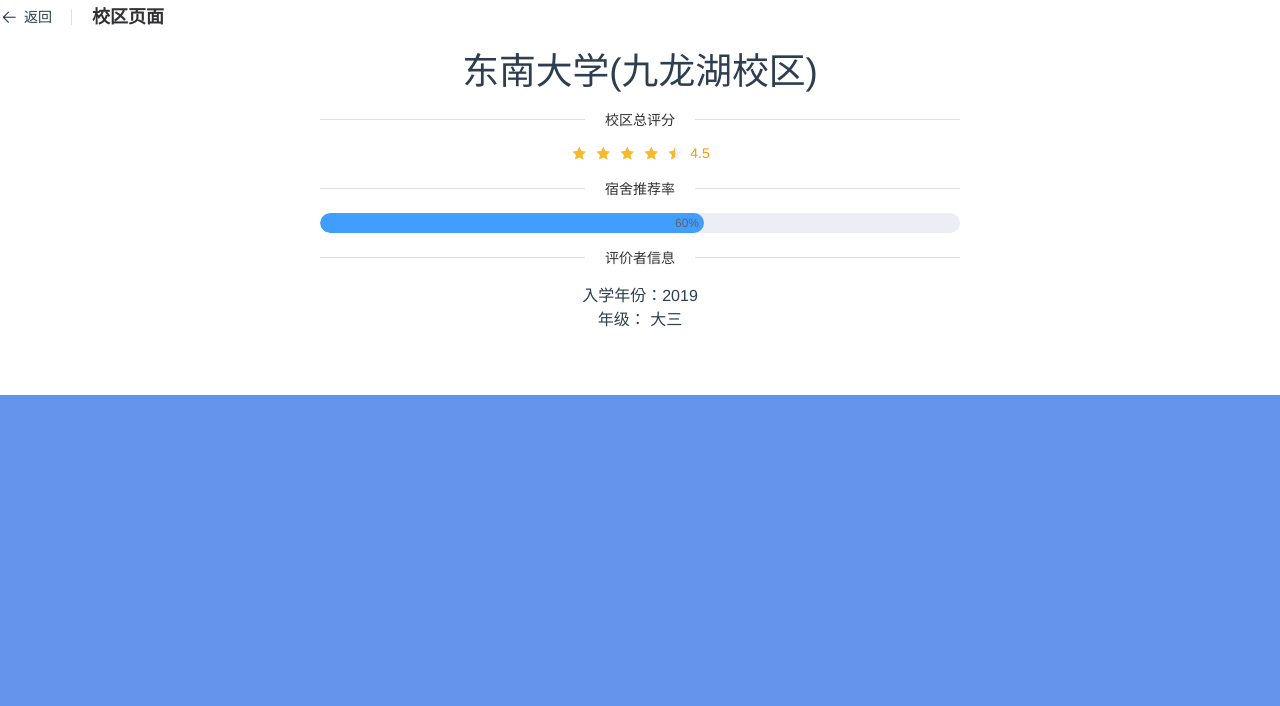
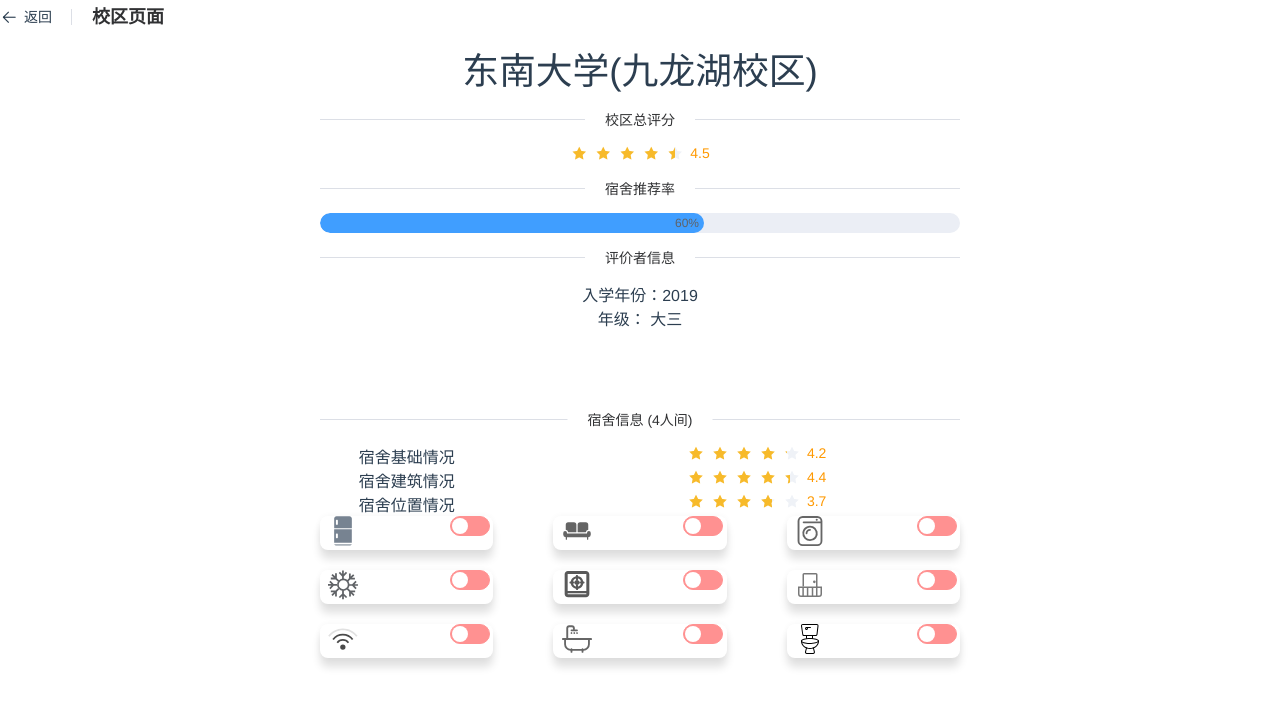
Before and after one commit to ACupofAir/zhishe, a Vue app in the folder zhishe-vue/: page /comDetails in a window 1280 px wide. Shown: the top 706 px of the page. Built offline with nearby package versions, Linux system fonts and the light colour scheme.

Commit message:
get the outline of comDetails and fix the value bindings of comment

```diff
--- a/zhishe-vue/src/components/comDetails.vue
+++ b/zhishe-vue/src/components/comDetails.vue
@@ -1,73 +1,3 @@
-<!-- <template>
-  <div>
-    <div class="pageHeader">
-      <el-page-header @back="goBack" content="校区页面">
-      </el-page-header>
-    </div>
-
-    <div class="campusName">
-      东南大学
-    </div>
-
-    <div>
-      <el-divider content-position="center">校区总评分</el-divider>
-    </div>
-
-    <div class="totalScore">
-      <el-rate v-model="totalvalue" disabled show-score text-color="#ff9900" score-template="{value}">
-      </el-rate>
-    </div>
-
-    <div>
-      <el-divider content-position="center">宿舍推荐率</el-divider>
-    </div>
-
-    <div class="recommendRate">
-      <el-progress :text-inside="true" :stroke-width="20" :percentage="60" :width="50"></el-progress>
-    </div>
-
-    <div>
-      <el-divider content-position="center">评价者信息</el-divider>
-    </div>
-
-    <div class="commentorInfo">
-      <el-form ref="form" :model="form" label-width="80px" width="50">
-        <el-form-item label="入学年份" >
-          <el-input v-model="year"></el-input>
-        </el-form-item>
-        <el-form-item label="年级">
-          <el-input v-model="grade"></el-input>
-        </el-form-item>
-      </el-form>
-    </div>
-
-  </div>
-</template>
-
-<script>
-  export default {
-    name: "comDetails",
-    data() {
-      return {
-        totalvalue: 4.5,
-        year: '',
-        grade: '',
-      }
-    },
-    methods: {
-      goBack() {
-        console.log("go back");
-      },
-    },
-  }
-</script>
-
-<style scoped>
-  .campusName {
-    font-size: 2.3em;
-  }
-</style> -->
-
 <template>
   <div class="comDetails">
 
@@ -108,13 +38,143 @@
           入学年份：2019
         </div>
         <div class="Grade">
-          年级：    大三
+          年级： 大三
         </div>
       </div>
 
     </div>
 
     <div class="dormInfo">
+      <div class="dormBasicInfo">
+        <el-divider content-position="center">宿舍信息 ({{dormScale}}人间)</el-divider>
+        <el-row :gutter="60">
+          <el-col :span="8">
+            <div class="">宿舍基础情况</div>
+          </el-col>
+          <el-col :span="16">
+            <div class="">
+              <el-rate v-model="unitedScore" disabled show-score text-color="#ff9900" score-template="{value}">
+              </el-rate>
+            </div>
+          </el-col>
+        </el-row>
+        <el-row :gutter="60">
+          <el-col :span="8">
+            <div class="">宿舍建筑情况</div>
+          </el-col>
+          <el-col :span="16">
+            <div class="">
+              <el-rate v-model="buildingScore" disabled show-score text-color="#ff9900" score-template="{value}">
+              </el-rate>
+            </div>
+          </el-col>
+        </el-row>
+        <el-row :gutter="60">
+          <el-col :span="8">
+            <div class="">宿舍位置情况</div>
+          </el-col>
+          <el-col :span="16">
+            <div class="">
+              <el-rate v-model="locationScore" disabled show-score text-color="#ff9900" score-template="{value}">
+              </el-rate>
+            </div>
+          </el-col>
+        </el-row>
+      </div>
+      <div class="specialTags">
+
+        <div class="refrigerator tag">
+          <span class="tagLeft">
+            <img src="../assets/comment/refrigerator.svg" height="30" width="30" alt="" title="冰箱">
+          </span>
+          <span class="tagRight">
+            <el-switch v-model="hasRefrigerator" active-color="#13ce66" inactive-color="#ff4949" disabled>
+            </el-switch>
+          </span>
+        </div>
+
+        <div class="sofa tag">
+          <span class="tagLeft">
+            <img src="../assets/comment/sofa.svg" height="30" width="30" alt="" title="沙发">
+          </span>
+          <span class="tagRight">
+            <el-switch v-model="hasSofa" active-color="#13ce66" inactive-color="#ff4949" disabled>
+            </el-switch>
+          </span>
+        </div>
+
+        <div class="washer tag">
+          <span class="tagLeft">
+            <img src="../assets/comment/washer.svg" height="30" width="30" alt="" title="洗衣机">
+          </span>
+          <span class="tagRight">
+            <el-switch v-model="hasWasher" active-color="#13ce66" inactive-color="#ff4949" disabled>
+            </el-switch>
+          </span>
+        </div>
+
+        <div class="airConditionor tag">
+          <span class="tagLeft">
+            <img src="../assets/comment/air-cool.svg" height="30" width="30" alt="" title="空调">
+          </span>
+          <span class="tagRight">
+            <el-switch v-model="hasAirCool" active-color="#13ce66" inactive-color="#ff4949" disabled>
+            </el-switch>
+          </span>
+        </div>
+
+        <div class="cooker tag">
+          <span class="tagLeft">
+            <img src="../assets/comment/cooker.svg" height="30" width="30" alt="" title="烹饪">
+          </span>
+          <span class="tagRight">
+            <el-switch v-model="hasCooker" active-color="#13ce66" inactive-color="#ff4949" disabled>
+            </el-switch>
+          </span>
+        </div>
+
+        <div class="balcony tag">
+          <span class="tagLeft">
+            <img src="../assets/comment/balcony.svg" height="30" width="30" alt="" title="阳台">
+          </span>
+          <span class="tagRight">
+            <el-switch v-model="hasBalcony" active-color="#13ce66" inactive-color="#ff4949" disabled>
+            </el-switch>
+          </span>
+        </div>
+
+        <div class="wifi tag">
+          <span class="tagLeft">
+            <img src="../assets/comment/wifi.svg" height="30" width="30" alt="" title="无线网覆盖">
+          </span>
+          <span class="tagRight">
+            <el-switch v-model="hasWifi" active-color="#13ce66" inactive-color="#ff4949" disabled>
+            </el-switch>
+          </span>
+        </div>
+
+        <div class="bathroom tag">
+          <span class="tagLeft">
+            <img src="../assets/comment/bathRoom.svg" height="30" width="30" alt="" title="独立浴室">
+          </span>
+          <span class="tagRight">
+            <el-switch v-model="hasBathroom" active-color="#13ce66" inactive-color="#ff4949" disabled>
+            </el-switch>
+          </span>
+        </div>
+
+        <div class="toilet tag">
+          <span class="tagLeft">
+            <img src="../assets/comment/Toilet.svg" height="30" width="30" alt="" title="独立卫生间">
+          </span>
+          <span class="tagRight">
+            <el-switch v-model="hasToilet" active-color="#13ce66" inactive-color="#ff4949" disabled>
+            </el-switch>
+          </span>
+        </div>
+
+      </div>
+
     </div>
 
   </div>
@@ -126,6 +186,19 @@
     data() {
       return {
         totalvalue: 4.5,
+        unitedScore: 4.2,
+        buildingScore: 4.4,
+        locationScore: 3.7,
+        dormScale: 4,
+        hasRefrigerator: false,
+        hasSofa: false,
+        hasWasher: false,
+        hasAirCool: false,
+        hasCooker: false,
+        hasBalcony: false,
+        hasWifi: false,
+        hasBathroom: false,
+        hasToilet: false,
       }
     },
     methods: {
@@ -164,23 +237,116 @@
 
   .overallComment {
     grid-area: overallComment;
-    width:50%;
-    margin:0 auto;
+    width: 50%;
+    margin: 0 auto;
     /* background-color: brown; */
   }
 
   .commentorInfo {
     grid-area: commentorInfo;
-    width:50%;
-    margin:0 auto;
+    width: 50%;
+    margin: 0 auto;
     /* background-color: coral; */
   }
 
   .dormInfo {
     grid-area: dormInfo;
-    background-color: cornflowerblue;
+    width: 50%;
+    margin: 0 auto;
   }
+
   .campusName {
     font-size: 2.3em;
   }
+
+  .specialTags {
+    grid-area: specialTags;
+    display: grid;
+    grid-template-columns: 1fr 1fr 1fr;
+    grid-template-rows: 1fr 1fr 1fr;
+
+    grid-template-areas:
+      "refrigerator sofa washer"
+      "airConditionor cooker balcony"
+      "wifi bathroom toilet";
+
+    row-gap: 20px;
+    column-gap: 60px;
+
+  }
+
+  .tag {
+    display: grid;
+
+    grid-template-columns: 1fr 1fr;
+    border-radius: 8px;
+
+    column-gap: 80px;
+
+    grid-template-areas: "tagLeft tagRight";
+  }
+
+  .tagLeft {
+    grid-area: tagLeft;
+    border-radius: 8px;
+  }
+
+  .tagRight {
+    grid-area: tagRight;
+    border-radius: 8px;
+  }
+
+  .refrigerator {
+    grid-area: refrigerator;
+    box-shadow: 0 9px 9px rgba(0, 0, 0, .12), 0 0 6px rgba(0, 0, 0, .04);
+    border-radius: 8px;
+  }
+
+  .sofa {
+    grid-area: sofa;
+    box-shadow: 0 9px 9px rgba(0, 0, 0, .12), 0 0 6px rgba(0, 0, 0, .04);
+    border-radius: 8px;
+  }
+
+  .washer {
+    grid-area: washer;
+    box-shadow: 0 9px 9px rgba(0, 0, 0, .12), 0 0 6px rgba(0, 0, 0, .04);
+    border-radius: 8px;
+  }
+
+  .airConditionor {
+    grid-area: airConditionor;
+    box-shadow: 0 9px 9px rgba(0, 0, 0, .12), 0 0 6px rgba(0, 0, 0, .04);
+    border-radius: 8px;
+  }
+
+  .cooker {
+    grid-area: cooker;
+    box-shadow: 0 9px 9px rgba(0, 0, 0, .12), 0 0 6px rgba(0, 0, 0, .04);
+    border-radius: 8px;
+  }
+
+  .balcony {
+    grid-area: balcony;
+    box-shadow: 0 9px 9px rgba(0, 0, 0, .12), 0 0 6px rgba(0, 0, 0, .04);
+    border-radius: 8px;
+  }
+
+  .wifi {
+    grid-area: wifi;
+    box-shadow: 0 9px 9px rgba(0, 0, 0, .12), 0 0 6px rgba(0, 0, 0, .04);
+    border-radius: 8px;
+  }
+
+  .bathroom {
+    grid-area: bathroom;
+    box-shadow: 0 9px 9px rgba(0, 0, 0, .12), 0 0 6px rgba(0, 0, 0, .04);
+    border-radius: 8px;
+  }
+
+  .toilet {
+    grid-area: toilet;
+    box-shadow: 0 9px 9px rgba(0, 0, 0, .12), 0 0 6px rgba(0, 0, 0, .04);
+    border-radius: 8px;
+  }
 </style>
--- a/zhishe-vue/src/pages/zhishe/comment.vue
+++ b/zhishe-vue/src/pages/zhishe/comment.vue
@@ -160,7 +160,7 @@
 
       <div class="bathroom tag">
         <span class="tagLeft">
-          <img src="../../assets/comment/bathRoom.svg" height="30" width="30" alt="" title="阳台">
+          <img src="../../assets/comment/bathRoom.svg" height="30" width="30" alt="" title="独立浴室">
         </span>
         <span class="tagRight">
           <el-switch v-model="hasBathroom" active-color="#13ce66" inactive-color="#ff4949">
@@ -170,7 +170,7 @@
 
       <div class="toilet tag">
         <span class="tagLeft">
-          <img src="../../assets/comment/Toilet.svg" height="30" width="30" alt="" title="阳台">
+          <img src="../../assets/comment/Toilet.svg" height="30" width="30" alt="" title="独立卫生间">
         </span>
         <span class="tagRight">
           <el-switch v-model="hasToilet" active-color="#13ce66" inactive-color="#ff4949">
```
